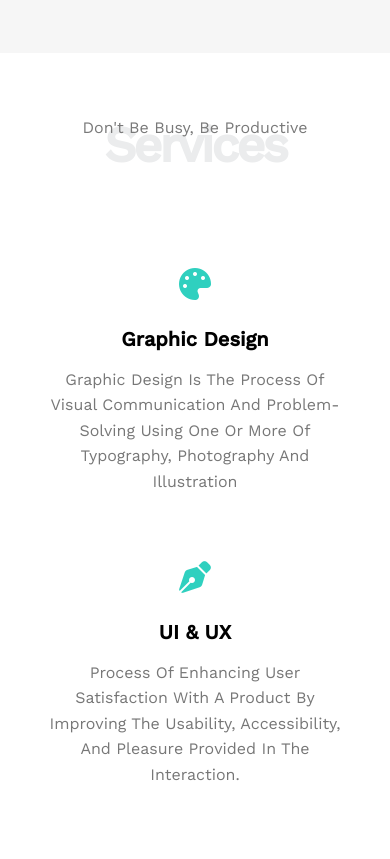
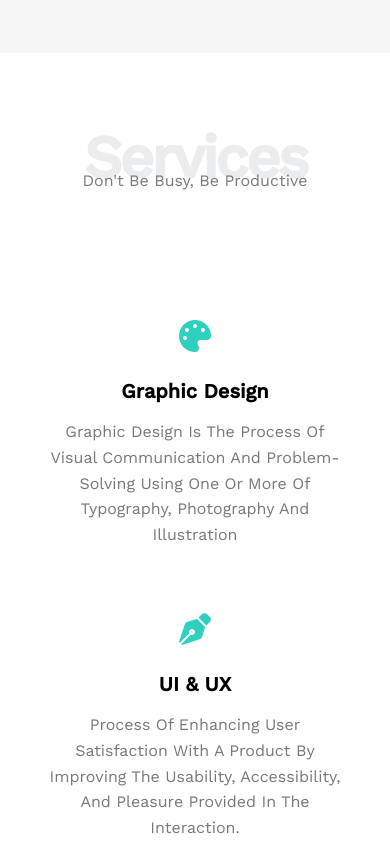
Before and after one commit to hasnaa7/Leon_project, a plain HTML site: page index.html in a window 390 px wide. Shown: the part 1627-2486 px from the top of the page. Drawn offline with nearby package versions, Linux system fonts and the light colour scheme.

Commit message:
Update leon.css

```diff
--- a/css/leon.css
+++ b/css/leon.css
@@ -259,7 +259,7 @@ body{
 }
 
 .spical_heading .continar h1{
-    font-size: 90px;
+    font-size: 100px;
     color:#ebeced;
     font-weight: 800;
     letter-spacing: -3px;
@@ -278,12 +278,12 @@ body{
 
 @media(max-width:767px){
     .spical_heading .continar h1{
-        font-size: 50px;
+        font-size: 60px;
 
     }
 
     .spical_heading  .center{
-    margin-top: -88px;
+    margin-top: -60px;
     font-size: 16px;
 
     }
```
